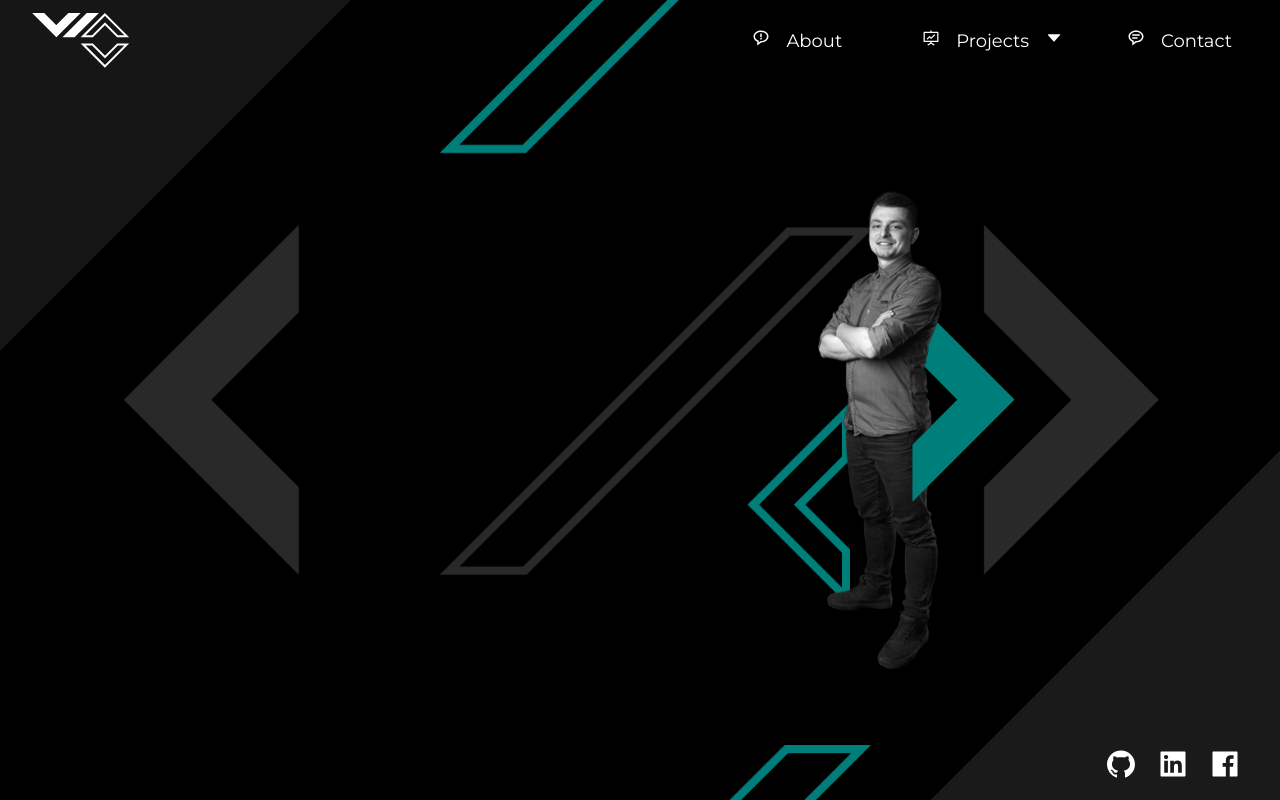
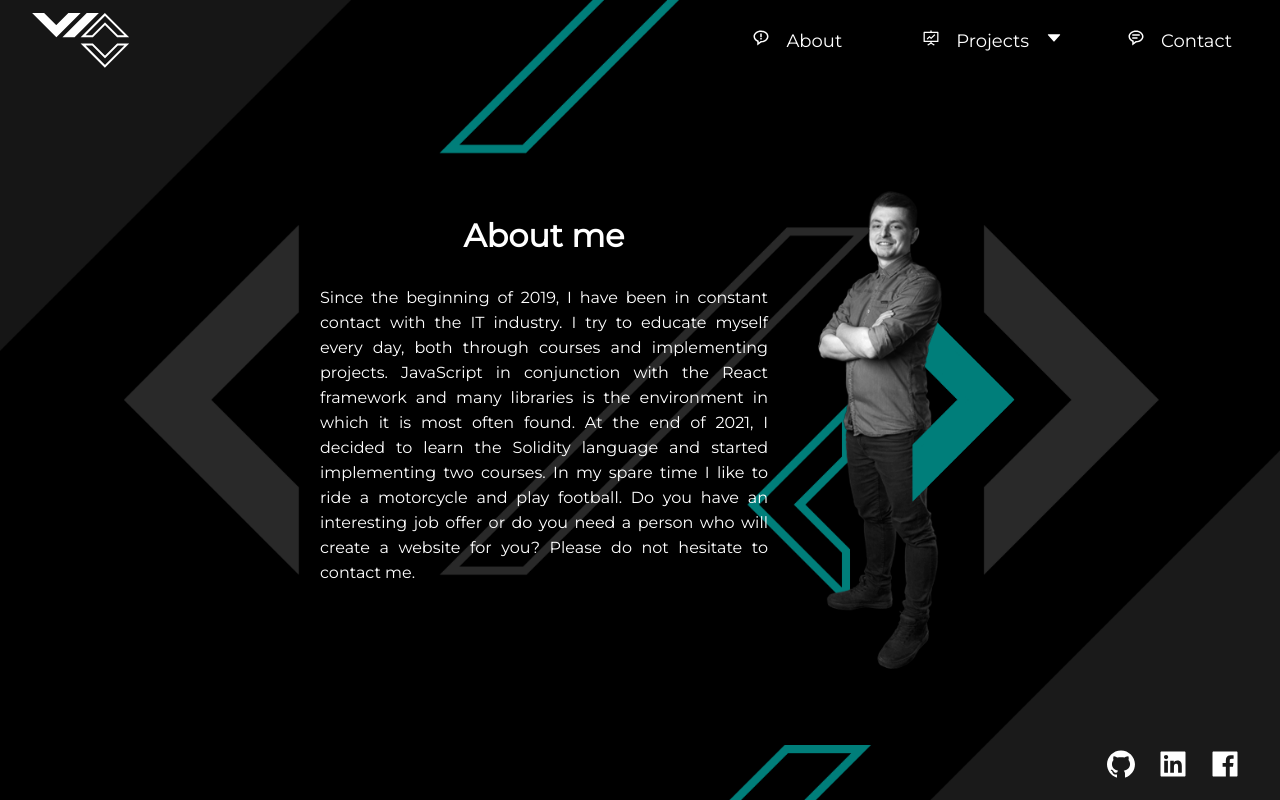
Before and after one commit to olowek92/portfolio2k22, a React (Create React App) app: page /about in a window 1280 px wide. Built offline with nearby package versions, Linux system fonts and the light colour scheme.

Commit message:
subpage-about

```diff
--- /dev/null
+++ b/src/components/templates/About/About.styles.tsx
@@ -0,0 +1,37 @@
+import styled from "styled-components";
+
+export const AboutMain = styled.div`
+    height: 80vh;
+    width: 80%;
+    margin: 0 auto;
+    display: flex;
+
+    @media(min-width: 992px) {
+        width: 50%;
+    }
+`
+
+export const AboutWrap = styled.div`
+    color: ${({ theme }) => theme.colors.white};
+    display: flex;
+    flex-direction: column;
+    justify-content: center;
+    align-items: center;
+    text-align: justify;
+
+    @media(min-width: 992px) {
+        width: 70%;
+    }
+`
+
+export const AboutHeader = styled.h1`
+    margin-bottom: 30px;
+`
+
+export const AboutDescription = styled.p`
+    line-height: 22px;
+
+    @media(min-width: 992px) {
+        line-height: 25px;
+    }
+`
--- /dev/null
+++ b/src/components/templates/About/About.tsx
@@ -0,0 +1,25 @@
+import React, { FC } from 'react'
+import { useChangeBackground } from 'hooks/useChangeBackground';
+import { AboutMain, AboutWrap, AboutHeader, AboutDescription } from './About.styles';
+
+export const About:FC = ():JSX.Element => {
+useChangeBackground();
+
+  return (
+    <AboutMain>
+        <AboutWrap>
+            <AboutHeader>About me</AboutHeader>
+            <AboutDescription>
+                Since the beginning of 2019, I have been in constant contact with the IT industry.
+                I try to educate myself every day, both through courses and implementing projects.
+                JavaScript in conjunction with the React framework and
+                many libraries is the environment in which it is most often found.
+                At the end of 2021, I decided to learn the Solidity language and started implementing two courses.
+                In my spare time I like to ride a motorcycle and play football.
+                Do you have an interesting job offer or do you need a person who will create a website for you?
+                Please do not hesitate to contact me.
+            </AboutDescription>
+        </AboutWrap>
+    </AboutMain>
+  )
+}
--- a/src/components/templates/templates.tsx
+++ b/src/components/templates/templates.tsx
@@ -2,12 +2,6 @@ import React, { FC } from 'react';
 import { NavElement } from './templates.styles';
 import { useChangeBackground } from 'hooks/useChangeBackground';
 import Form from 'components/organisms/Form/Form';
-
-export const About:FC = ():JSX.Element => {
-  useChangeBackground();
-
-  return <NavElement></NavElement>;
-};
 
 export const TimberWare:FC = ():JSX.Element => {
   useChangeBackground();
--- a/src/views/App.tsx
+++ b/src/views/App.tsx
@@ -4,7 +4,8 @@ import { GlobalStyle } from 'assets/styles/GlobalStyle';
 import { theme } from 'assets/styles/theme';
 import Sidebar from 'components/organisms/Sidebar/Sidebar';
 import { BrowserRouter as Router, Routes, Route } from 'react-router-dom';
-import { Contact, MebBox, About, TimberWare } from 'components/templates/templates';
+import { Contact, MebBox, TimberWare } from 'components/templates/templates';
+import { About } from 'components/templates/About/About';
 import Footer from 'components/molecules/Footer/Footer';
 
 
```
